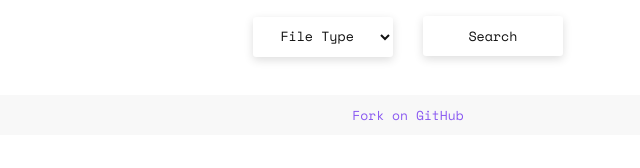
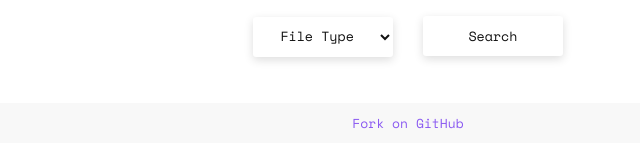
Before and after one commit to TheMetaphysicalCrook/strixx, a Jekyll site: the page built from index.html, in a window 1280 px wide. Shown: the part 335-503 px from the top of the page, without its empty margins (232-872 px from the left). Built offline with Jekyll 4.4.1, drawn with Linux system fonts in a browser that asks for light colours.

Commit message:
Update main.scss

```diff
--- a/css/main.scss
+++ b/css/main.scss
@@ -133,7 +133,7 @@ select:focus, button:focus, input:focus {
 // footer
 
 .footer{
-    margin: 28px;
+    margin: 36px;
     text-align: center;
     font-size: small;
     padding: 10px;
```
